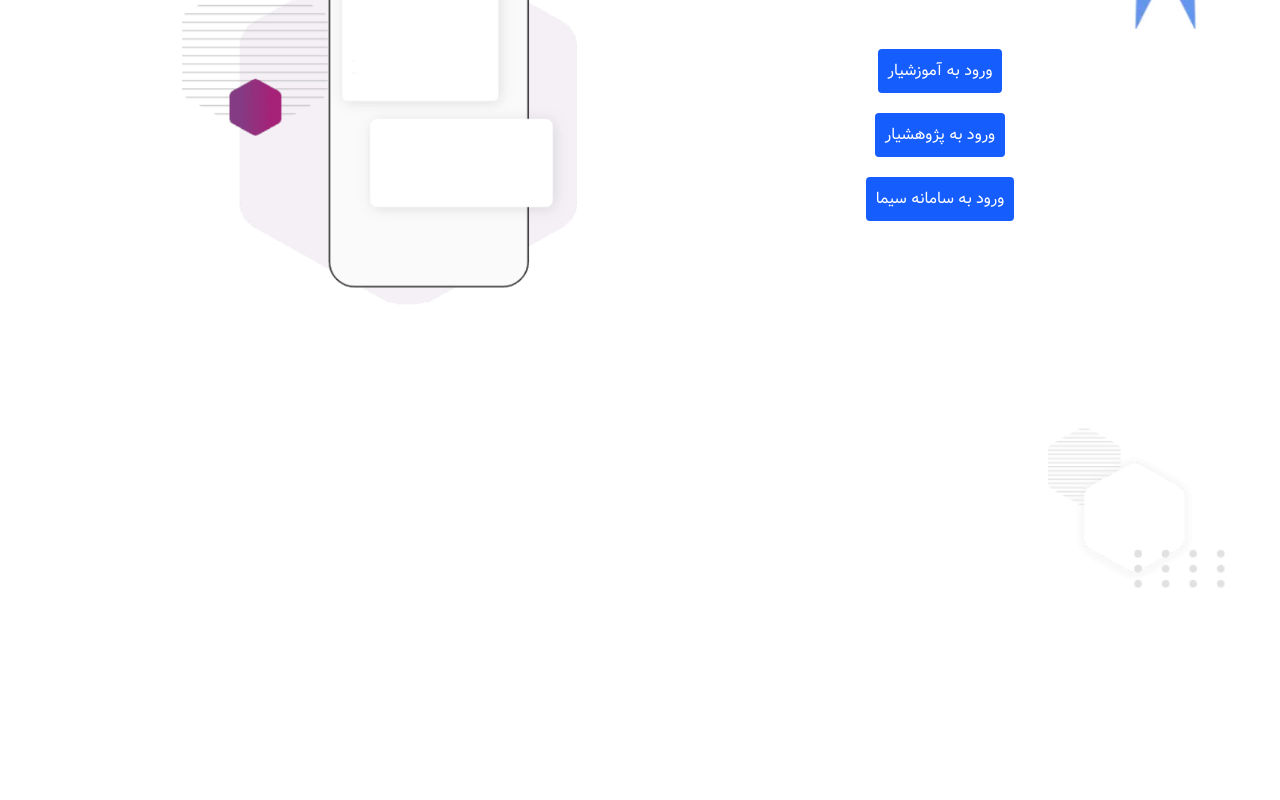
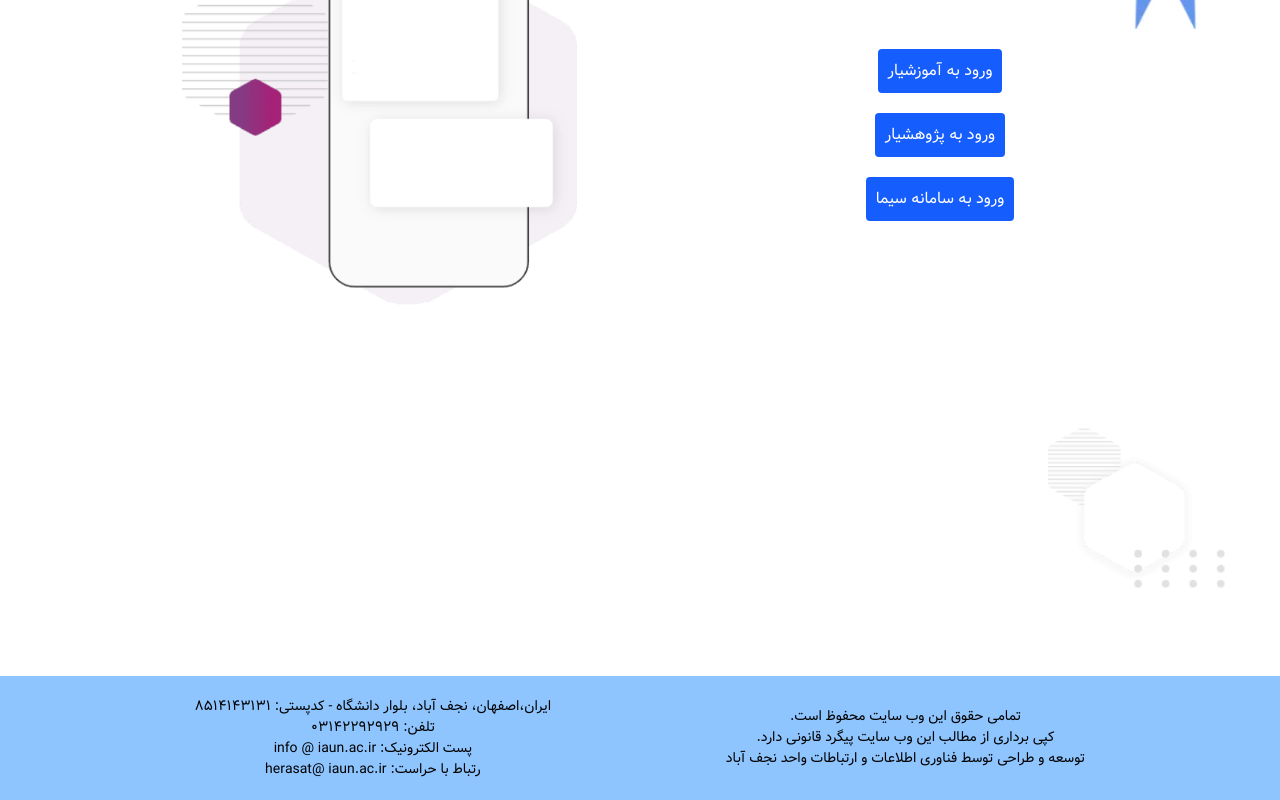
Before and after one commit to Azadigithub/Amoozashyar, a React (Vite) app: page / in a window 1280 px wide. Shown: the part 224-1024 px from the top of the page. Before the commit the page ends 900 px from the top, so only its background shows below. Built offline with nearby package versions, Linux system fonts and the light colour scheme.

Commit message:
Add : Footer

```diff
--- /dev/null
+++ b/src/Components/Main/Footer.jsx
@@ -0,0 +1,22 @@
+import React from "react";
+
+const Footer = () => {
+  return (
+    <div className=" w-full flex items-center justify-evenly bg-blue-300 text-[14px] p-[20px]">
+      <div className=" flex-center flex-col">
+        <p>تمامی حقوق این وب سایت محفوظ است. </p>
+        <p>کپی برداری از مطالب این وب سایت پیگرد قانونی دارد. </p>
+        <p> توسعه و طراحی توسط فناوری اطلاعات و ارتباطات واحد نجف آباد</p>
+      </div>
+      <div className=" flex-center flex-col ">
+        <p>ایران،اصفهان، نجف آباد، بلوار دانشگاه - کدپستی: ۸۵۱۴۱۴۳۱۳۱ </p>
+        <p>تلفن: ۰۳۱۴۲۲۹۲۹۲۹</p>
+        <p>پست الکترونیک: info @ iaun.ac.ir</p>
+        <p>رتباط با حراست: herasat@ iaun.ac.ir</p>
+
+      </div>
+    </div>
+  );
+};
+
+export default Footer;
--- a/src/Pages/Landing.jsx
+++ b/src/Pages/Landing.jsx
@@ -2,6 +2,7 @@ import React from "react";
 import Button from "../Components/Button";
 import Header from "../Components/Main/Header";
 import { Link } from "react-router-dom";
+import Footer from "../Components/Main/Footer";
 const Landing = () => {
   return (
     <div className="font-Vazir">
@@ -38,7 +39,9 @@ const Landing = () => {
           <div className=" "></div>
         </div>
       </main>
+      <Footer/>
     </div>
+
   );
 };
 
```
